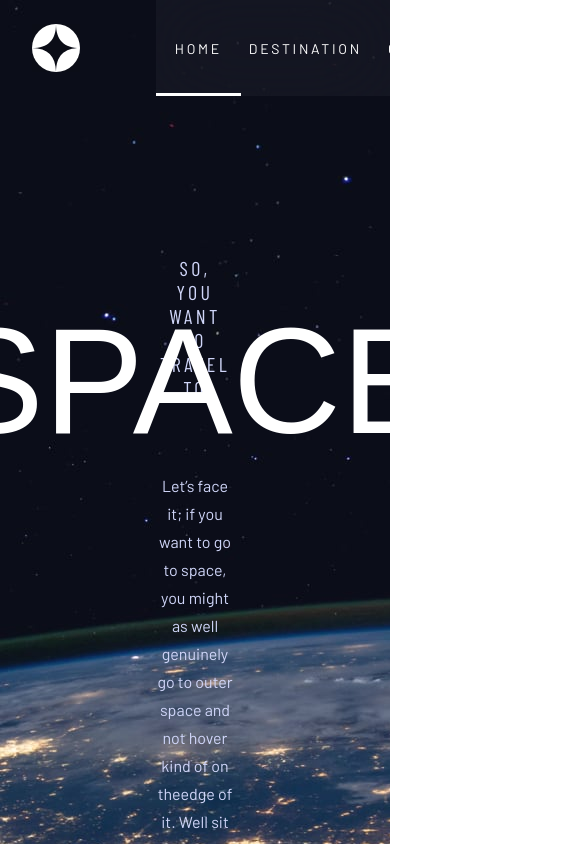
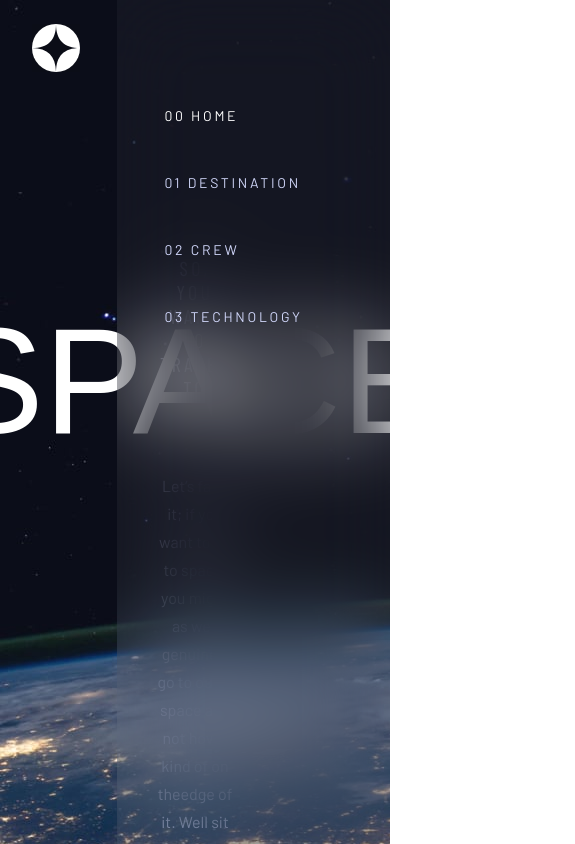
Before and after one commit to mohadese-nm/space-tourism-website, a Vue app: page / in a window 390 px wide. Shown: the top 844 px of the page, 575 px wide, since content can reach past the window. Built offline with nearby package versions, Linux system fonts and the light colour scheme; a web font is replaced by a local one.

Commit message:
set mobile nav size and nav links position

```diff
--- a/src/App.vue
+++ b/src/App.vue
@@ -12,8 +12,6 @@
 
 <style lang="scss">
 .content{
-
   width: 100%;
-  height: 900px;
 }
 </style>
--- a/src/views/navigationBar.vue
+++ b/src/views/navigationBar.vue
@@ -9,7 +9,7 @@
             </div>
             <div class="col nav-blur">
                 <div class="nav-links">
-                    <div class="row align-items-center justify-content-center">
+                    <div class="row links-row align-items-center justify-content-center">
                         <div class="col link-column me-2">
                             <router-link :to="{name: 'home'}" class="page-link">
                                 <span>00</span> HOME
@@ -173,6 +173,43 @@
 }
 
 @media screen and (max-width: 768px){
-
+    .navigation{
+        .nav-blur{
+            max-width: 70%;
+            height: 100vh;
+            .nav-links{
+                .links-row{
+                    display: flex;
+                    flex-direction: column;
+                    padding-top: 17%;
+                    padding-left: 12%;
+                    max-width: fit-content;
+                    .link-column{
+                        text-align: start;
+                        margin-right: 0!important;
+                        margin-bottom: 3em;
+                        .page-link{
+                            color: $lightGray;
+                            span{
+                                display: inline-block;
+                            }
+                            &:hover{
+                                .underline{
+                                    display: none;
+                                }
+                                opacity: 0.5;
+                            }
+                            &.router-link-active{
+                                .underline{
+                                    display: none;
+                                }
+                                color: white;
+                            }
+                        }
+                    }
+                }
+            }
+        }
+    }
 }
 </style>
```
